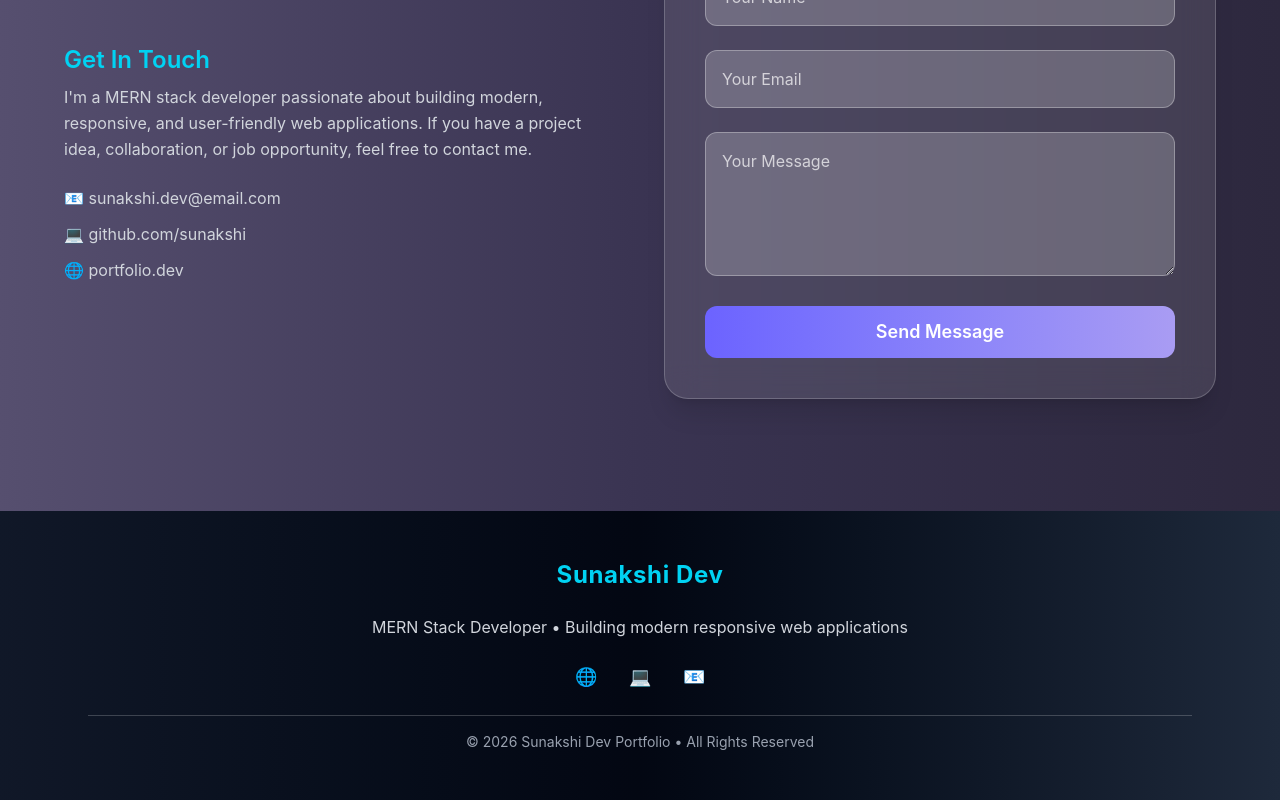
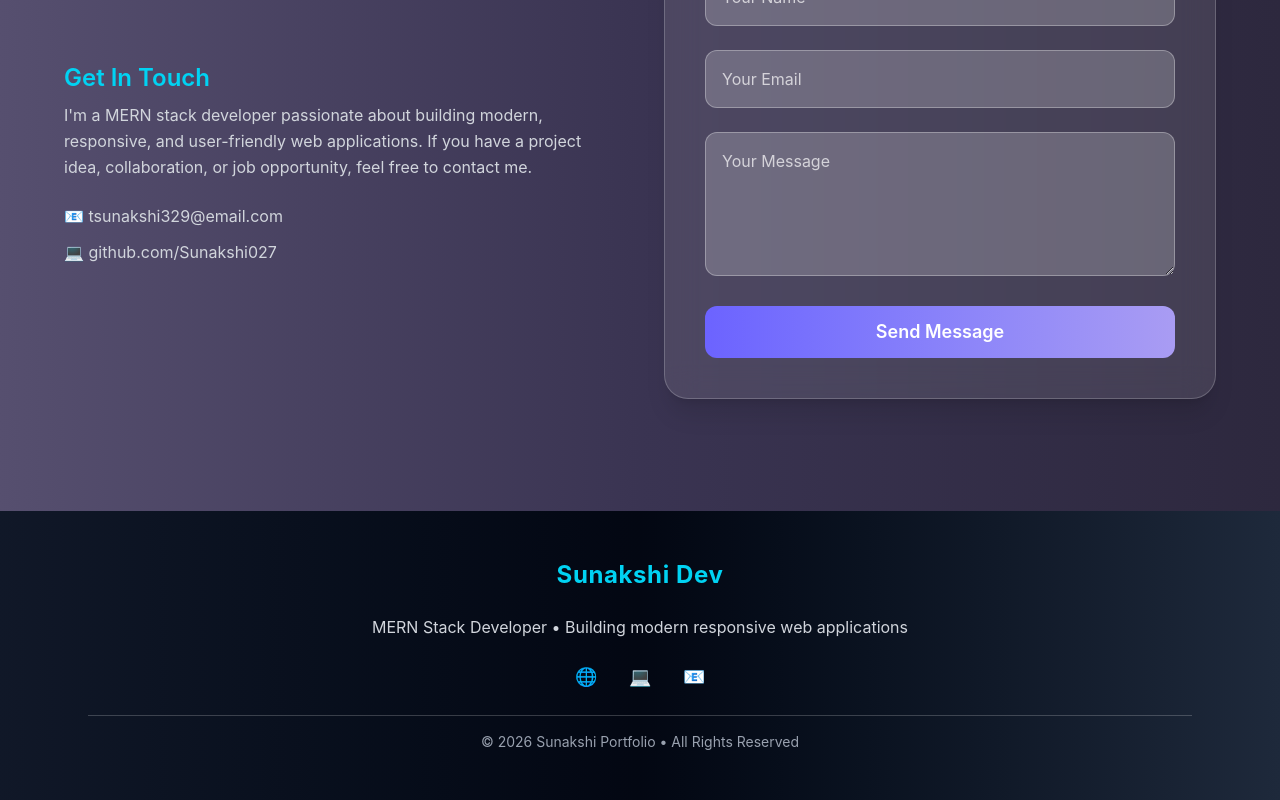
Before and after one commit to Sunakshi027/portfolio, a React (Vite) app: page / in a window 1280 px wide. Shown: the part 3517-4317 px from the top of the page. Built offline with nearby package versions, Linux system fonts and the light colour scheme.

Commit message:
2 changes

```diff
--- a/src/components/Footer.jsx
+++ b/src/components/Footer.jsx
@@ -40,7 +40,7 @@ export default function Footer() {
         {/* Divider */}
         <div className="border-t border-white/20 pt-4 text-sm text-gray-400">
           <p>
-            © 2026 Sunakshi Dev Portfolio • All Rights Reserved
+            © 2026 Sunakshi Portfolio • All Rights Reserved
           </p>
         </div>
 
--- a/src/pages/Contact.jsx
+++ b/src/pages/Contact.jsx
@@ -28,9 +28,9 @@ export default function Contact() {
             </p>
 
             <div className="space-y-3 text-gray-300">
-              <p className="hover:text-cyan-400 transition cursor-pointer">📧 sunakshi.dev@email.com</p>
-              <p className="hover:text-cyan-400 transition cursor-pointer">💻 github.com/sunakshi</p>
-              <p className="hover:text-cyan-400 transition cursor-pointer">🌐 portfolio.dev</p>
+              <p className="hover:text-cyan-400 transition cursor-pointer">📧 tsunakshi329@email.com</p>
+              <p className="hover:text-cyan-400 transition cursor-pointer">💻 github.com/Sunakshi027</p>
+
             </div>
 
           </div>
```
